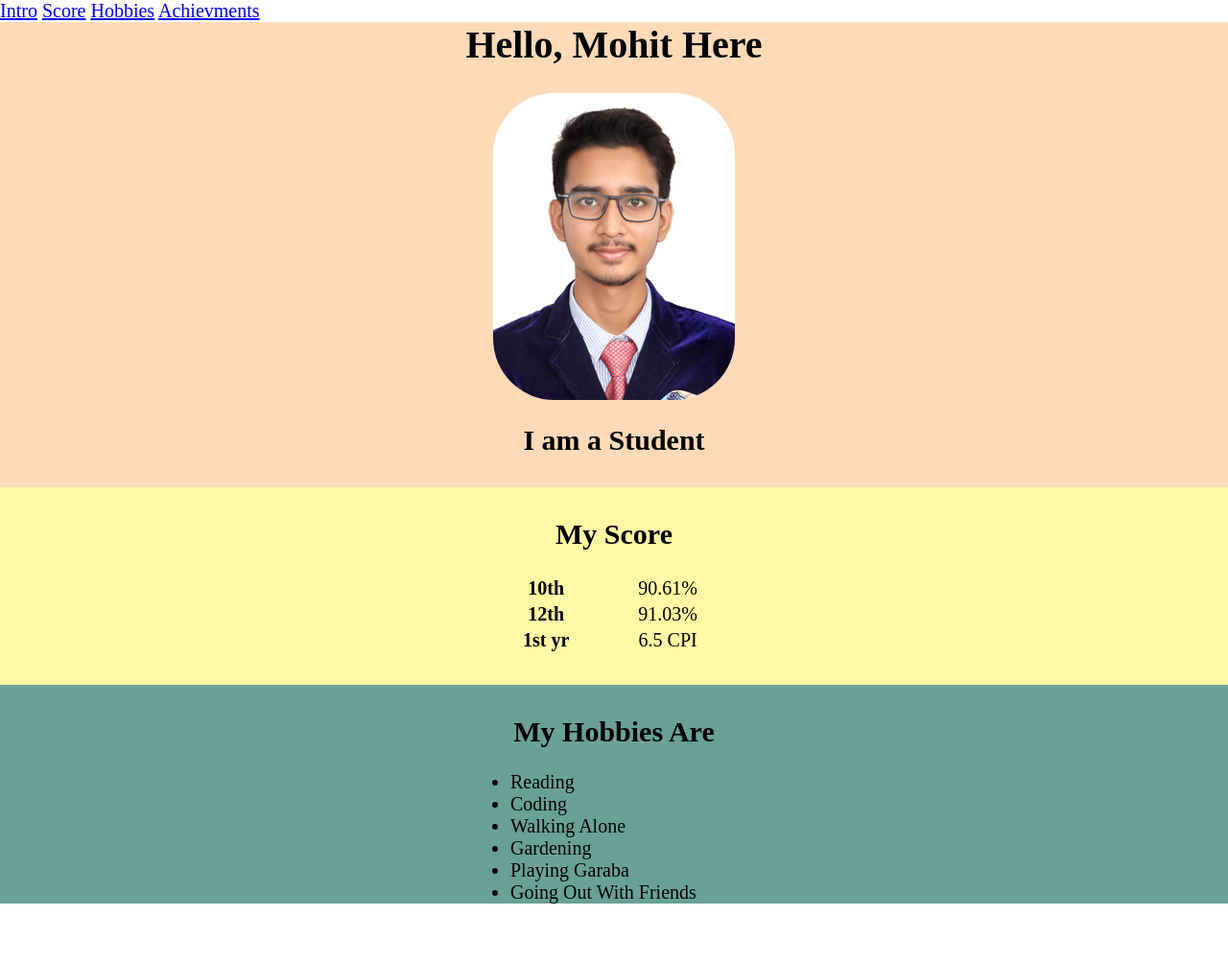
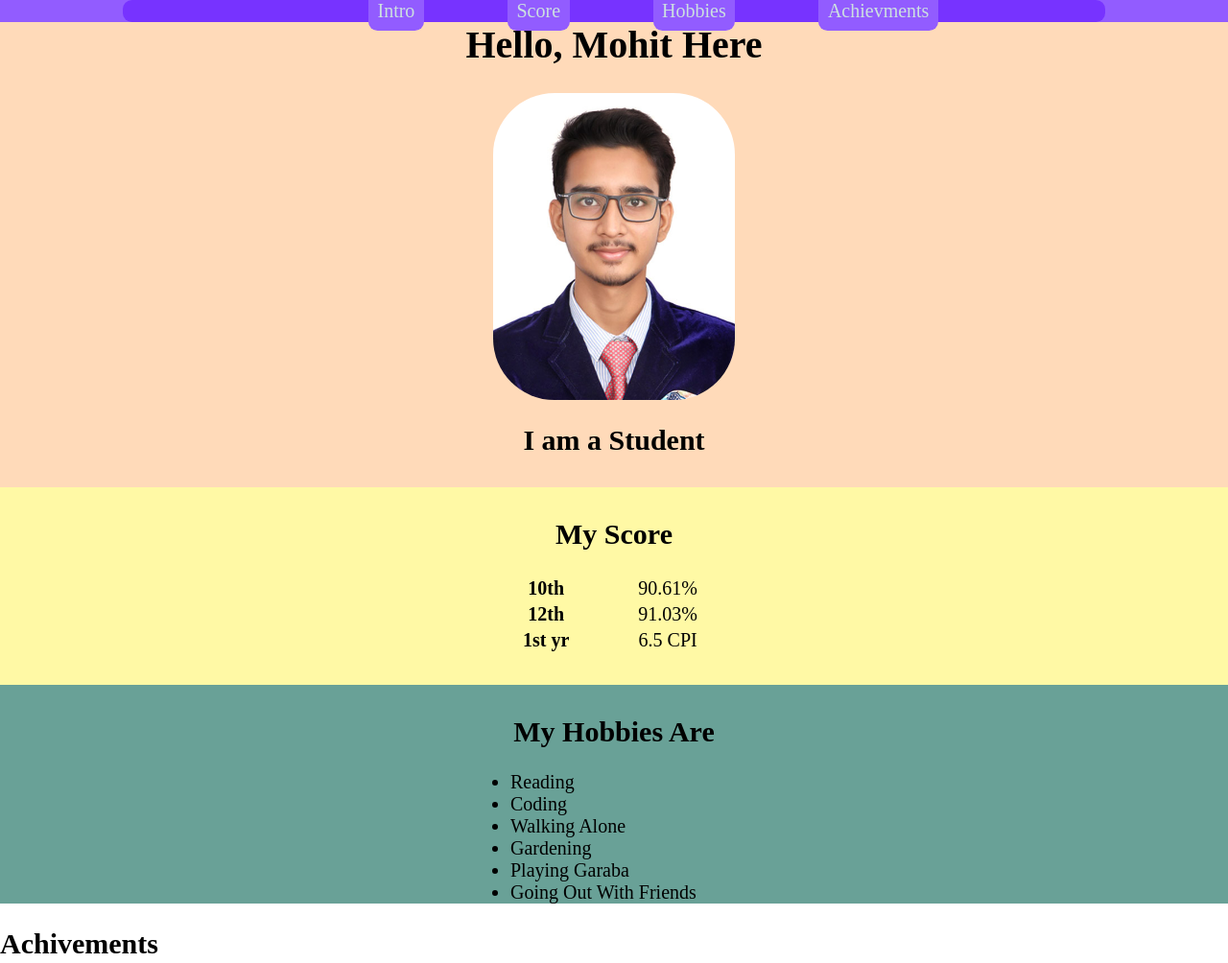
Before and after one commit to MohitPatel1/MohitPatel1.github.io, a plain HTML site: page index.html in a window 1280 px wide. Shown: the whole page at 96% size. Before the commit the page ends 942 px from the top, so only its background shows below. Drawn offline with Linux system fonts and the light colour scheme.

Commit message:
updated nav bar

```diff
--- a/index.html
+++ b/index.html
@@ -9,12 +9,14 @@
 </head>
 <body>
     <main>
-        <nav>
-            <a href="#intro">Intro</a>
-            <a href="#score">Score</a>
-            <a href="#hobby">Hobbies</a>
-            <a href="#achievments">Achievments</a>
-        </nav>
+        <div class="navBackground">
+            <nav id="navigation">
+                <a class = "nav" href="#intro">Intro</a>
+                <a class = "nav" href="#score">Score</a>
+                <a class = "nav" href="#hobby">Hobbies</a>
+                <a class = "nav" href="#achievments">Achievments</a>
+            </nav>
+        </div>
         <header id="intro">
             <h1>Hello, Mohit Here</h1>
             <img src="photos/myPhoto.JPG" alt="Mohit Profile Photo">
@@ -50,6 +52,10 @@
                 <li>Going Out With Friends</li>
             </ul>
         </section>
+
+        <section id="achivements">
+            <h2>Achivements</h2>
+        </section>
     </main>
 
 </body>
--- a/styles.css
+++ b/styles.css
@@ -7,9 +7,39 @@ body{
     font-size: 62.5%;
 }
 
+nav{
+    width: 80%;
+    margin: auto;
+    text-align: center;
+    background-color: #7733FF ;
+    border-radius: 0.3rem;
+
+}
+nav a{
+    text-decoration: none;
+    color: #CCE0E0;
+    background-color:(229, 145, 20);
+    padding: 0.3rem;
+    border-radius: 0.3rem;
+}
+nav a:visited{
+    color: #CCE0E0;
+}
+
+.nav{
+    width: 5rem;
+    box-sizing:border-box;
+    background-color: #925CFF;
+    height: 23px;
+    margin-left: 8%;
+}
+.navBackground{
+    background-color: #925CFF;
+}
+
 #intro{
     text-align: center;
-    background-color: peachpuff;
+    background-color: #ffdab9;
 }
 
 #intro > h1{
```
Also changed, not shown: progressImages/day3.png (added), 1 other file.
